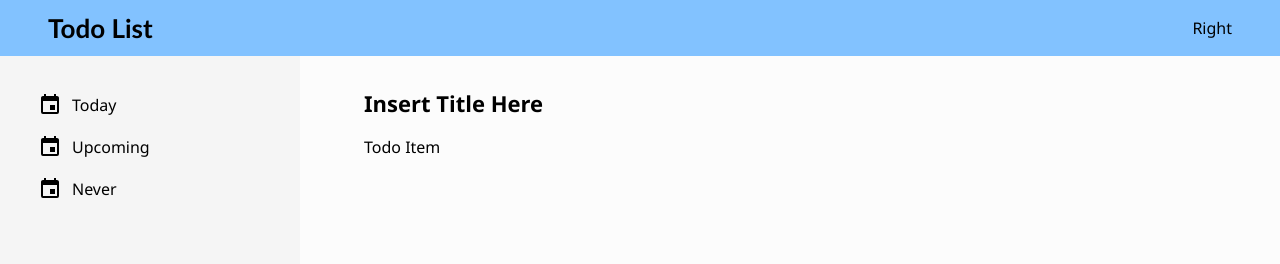
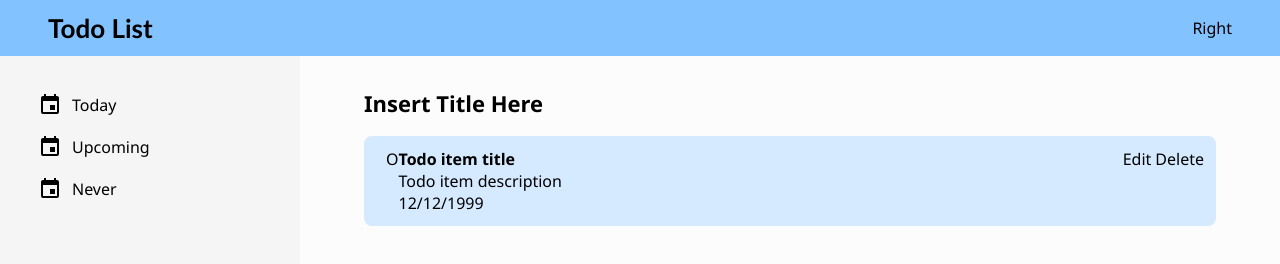
Before and after one commit to Blastose/todo-list, a website built with webpack: page src/index.html in a window 1280 px wide. Built offline with nearby package versions, Linux system fonts and the light colour scheme.

Commit message:
Style todo item card

```diff
--- a/src/index.html
+++ b/src/index.html
@@ -56,7 +56,24 @@
             </div>
 
             <div class="main-todo-items">
-              Todo Item
+              <div class="todo-item-container">
+                <div class="todo-item-highlight"></div>
+
+                <div class="todo-item-content">
+
+                  <div class="todo-item-checkbox">O</div>
+                  <div class="todo-item-title">Todo item title</div>
+                  <div class="todo-item-description">Todo item description</div>
+                  <div class="todo-item-date">12/12/1999</div>
+                  <div class="todo-item-actions">
+                    <div class="todo-item-edit">Edit</div>
+                    <div class="todo-item-delte">Delete</div>
+                  </div>
+
+                </div>
+
+              </div>
+
             </div>
 
           </div>
--- a/src/style.css
+++ b/src/style.css
@@ -43,6 +43,7 @@ ul {
 .sidebar-item {
   border-radius: 8px;
   padding: 1px 0px;
+  transition-duration: 0.08s;
 }
 
 .sidebar-item-title {
@@ -131,6 +132,61 @@ ul {
   overflow: hidden;
 }
 
+.main-todo-items {
+  display: flex;
+  flex-direction: column;
+}
+
+.todo-item-container {
+  background-color: rgb(213, 233, 255);
+  border-radius: 8px;
+  overflow: hidden;
+
+  display: grid;
+  grid-template-columns: 10px 1fr;
+}
+
+.todo-item-container:hover .todo-item-highlight {
+  background-color: rgb(116, 208, 245);
+  transition-duration: 0.24s;
+}
+
+.todo-item-content {
+  padding: 12px;
+  display: grid;
+  grid-template-columns: min-content 1fr min-content;
+  grid-template-rows: 1fr 1fr 1fr;
+  grid-template-areas:
+  "checkbox title actions"
+  "checkbox description actions"
+  "checkbox date actions";
+}
+
+.todo-item-checkbox {
+  grid-area: checkbox;
+}
+
+.todo-item-title {
+  grid-area: title;
+
+  font-weight: 600;
+}
+
+.todo-item-description {
+  grid-area: description;
+}
+
+.todo-item-actions {
+  grid-area: actions;
+
+  display: flex;
+  gap: 4px;
+}
+
+.todo-item-date {
+  grid-area: date;
+}
+
 @media only screen and (min-width: 600px) {
   .todolist-app {
     display: grid;
```
